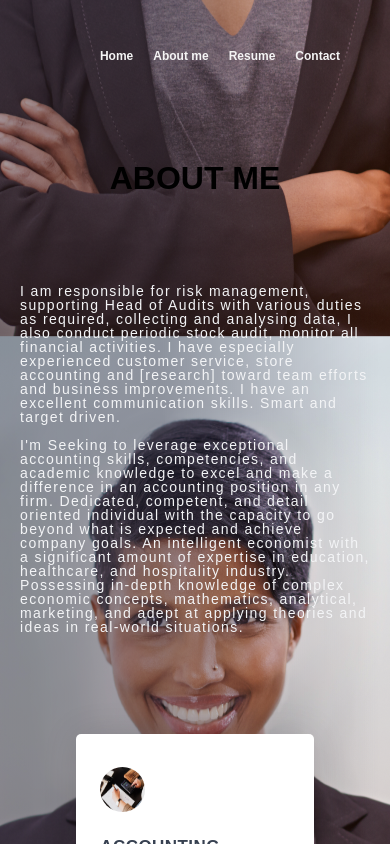
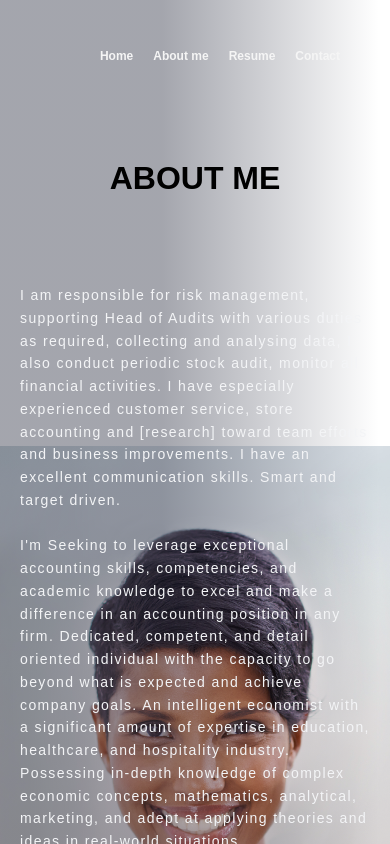
Before and after one commit to femigabriel/jebutu_portfolio, a Next.js app: page /about in a window 390 px wide. Shown: the top 844 px of the page. Built offline with nearby package versions, Linux system fonts and the light colour scheme; a web font is replaced by a local one.

Commit message:
hero page background img updated

```diff
--- a/src/components/AboutMe.tsx
+++ b/src/components/AboutMe.tsx
@@ -5,7 +5,7 @@ export default function AboutMe() {
     <div className="p-5 pt-10 lg:px-20 flex items-center justify-center">
       <div>
         <h1 className="text-center font-semibold">ABOUT ME</h1>
-        <p className="lg:text-[18px] sm:text-[14px] text-gray-100 lg:w-[45em] sm:w-[38em] leading-12  mt-20 tracking-widest mb-10">
+        <p className="lg:text-[18px] sm:text-[14px] text-gray-100 lg:w-[45em] sm:w-[38em] leading-relaxed  mt-20 tracking-widest mb-10">
           I am responsible for risk management, supporting Head of Audits with
           various duties as required, collecting and analysing data, I also
           conduct periodic stock audit, monitor all financial activities. I have
--- a/src/pages/about.tsx
+++ b/src/pages/about.tsx
@@ -12,7 +12,7 @@ export default function About() {
         href="https://fonts.cdnfonts.com/css/clash-display"
         rel="stylesheet"
       ></link>
-      <div className="banner mb-20">
+      <div className=" mb-20">
         <Headers />
         <AboutMe />
         <ItemCard />
--- a/src/pages/resume.tsx
+++ b/src/pages/resume.tsx
@@ -10,11 +10,10 @@ export default function resume() {
         href="https://fonts.cdnfonts.com/css/clash-display"
         rel="stylesheet"
       ></link>
-      <div className="banner pt-0">
+      <div className=" pt-0">
         <Headers />
         <Resume />
       </div>
-      hello
     </div>
   );
 }
--- a/src/styles/globals.css
+++ b/src/styles/globals.css
@@ -48,6 +48,7 @@ body::-webkit-scrollbar-thumb {
     ),
     url(../../public/images/hero.png);
   background-position: center;
+  background-repeat: no-repeat;
   }
 }
 
@@ -67,6 +68,7 @@ body::-webkit-scrollbar-thumb {
   .home {
     background: none;
     width: 100%;
+    background-repeat: no-repeat;
     /* background: linear-gradient(
       90deg,
       rgba(27, 31, 50, 0.4) 41.56%,
```
